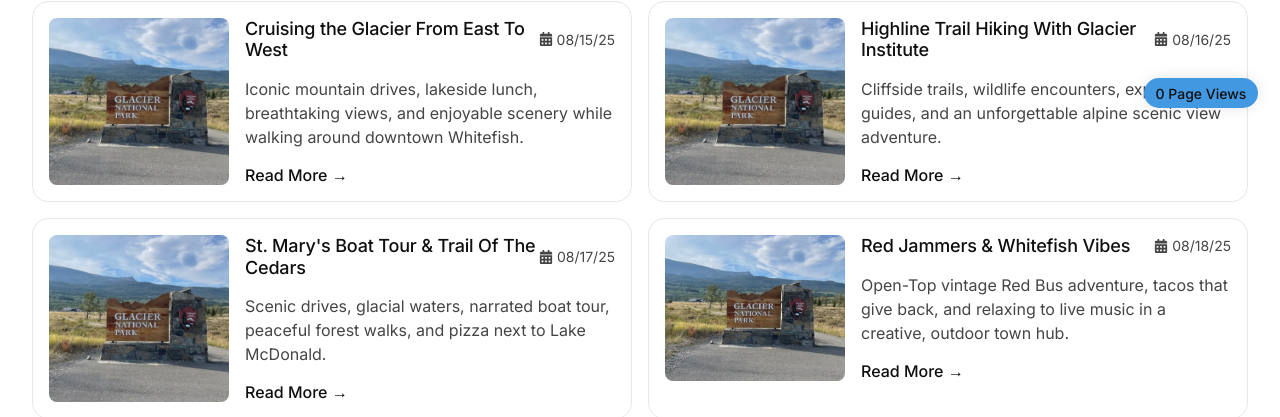
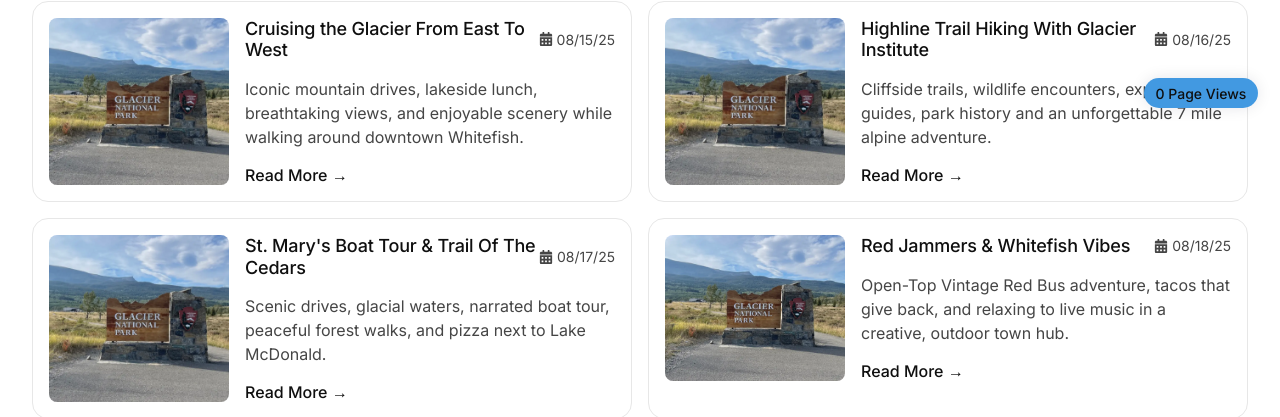
Before and after one commit to Timbaines/highline-tales, a React (Vite) app: page /blog in a window 1280 px wide. Shown: the part 670-1087 px from the top of the page. Built offline with nearby package versions, Linux system fonts and the light colour scheme; no server answers.

Commit message:
chore: update activity mileage in `activitiesData.js` and blog excerpts in `blogData.js` for improved clarity and consistency

```diff
--- a/src/data/activitiesData.js
+++ b/src/data/activitiesData.js
@@ -24,7 +24,7 @@
         "heading": "Guided Hiking Tour",
         "image": "/activity-highline-trail.webp",
         "mapImage": "/map-rising-sun-boat-tour.webp",
-        "miles": 6,
+        "miles": 7,
         "difficulty": "Moderate",
         "date": "08/16/25",
         "description": "An 8 hour guided hiking tour. We will learn about the geology, wildlife and history on the way up.",
--- a/src/data/blogData.js
+++ b/src/data/blogData.js
@@ -81,7 +81,7 @@
         author: "Sarah & Tim Baines",
         date: "08/16/25",
         slug: "montana-vacation-day-4-highline-trail",
-        excerpt: "Cliffside trails, wildlife encounters, expert guides, and an unforgettable alpine scenic view adventure.",
+        excerpt: "Cliffside trails, wildlife encounters, expert guides, park history and an unforgettable 7 mile alpine adventure.",
         content: "[h2]Day 4[/h2]<br><br>" +
             "Excerpt<br><br>" +
             "Paragraph...<br><br>" +
@@ -131,7 +131,7 @@
         author: "Sarah & Tim Baines",
         date: "08/18/25",
         slug: "montana-vacation-day-6-western-alpine-tour",
-        excerpt: "Open-Top vintage Red Bus adventure, tacos that give back, and relaxing to live music in a creative, outdoor town hub.",
+        excerpt: "Open-Top Vintage Red Bus adventure, tacos that give back, and relaxing to live music in a creative, outdoor town hub.",
         content: "[h2]Day 6[/h2]<br><br>" +
             "Excerpt<br><br>" +
             "Paragraph...<br><br>" +
```
